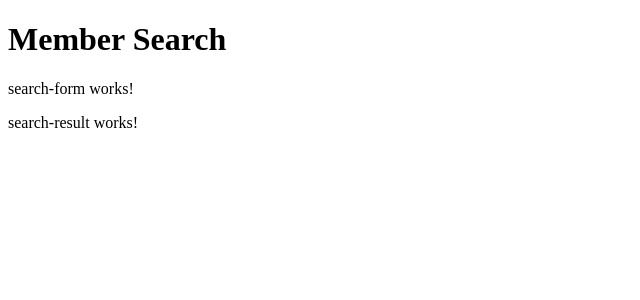
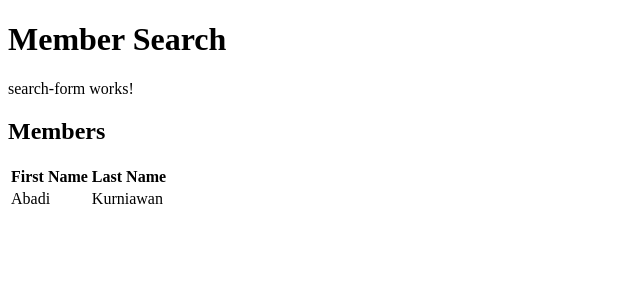
Before and after one commit to abadi199/member-system, an Angular app: page / in a window 1280 px wide. Shown: the top 300 px of the page, without its empty margins (0-640 px from the left). Built offline with nearby package versions, Linux system fonts and the light colour scheme; what @ngrx/store would draw is missing.

Commit message:
Implement member-table component

```diff
--- a/src/app/app.component.ts
+++ b/src/app/app.component.ts
@@ -1,15 +1,16 @@
-import { Component } from '@angular/core';
-import { SearchFormComponent } from './search-form/search-form.component';
-import { SearchResultComponent } from './search-result/search-result.component';
+import { Component } from "@angular/core";
+import { SearchFormComponent } from "./search-form/search-form.component";
+import { SearchResultComponent } from "./search-result/search-result.component";
+import { Member } from "./models/member";
 
 @Component({
-  selector: 'app-root',
-  template:
-  `<h1>{{title}}</h1>
+  selector: "app-root",
+  template: `<h1>{{title}}</h1>
   <search-form></search-form>
-  <search-result></search-result>
+  <app-search-result [members]="members"></app-search-result>
   `
 })
 export class AppComponent {
-  title = 'Member Search';
+  title = "Member Search";
+  members: Member[] = [{ firstName: "Abadi", lastName: "Kurniawan" }];
 }
--- /dev/null
+++ b/src/app/member-table/member-table.component.ts
@@ -0,0 +1,28 @@
+import { Component, OnInit, Input } from "@angular/core";
+import { Member } from "../models/member";
+
+@Component({
+  selector: "app-member-table",
+  template: `
+  <h2>Members</h2>
+  <table>
+    <thead>
+      <tr><th>First Name</th><th>Last Name</th></tr>
+    </thead>
+    <tbody>
+      <tr *ngFor="let member of members">
+        <td>{{member.firstName}}</td>
+        <td>{{member.lastName}}</td>
+      </tr>
+    </tbody>
+  </table>
+  `,
+  styles: []
+})
+export class MemberTableComponent implements OnInit {
+  @Input() members: Member[];
+
+  constructor() {}
+
+  ngOnInit() {}
+}
--- a/src/app/search-result/search-result.component.ts
+++ b/src/app/search-result/search-result.component.ts
@@ -1,19 +1,18 @@
-import { Component, OnInit } from '@angular/core';
+import { Component, OnInit, Input } from "@angular/core";
+import { Member } from "../models/member";
+import { MemberTableComponent } from "../member-table/member-table.component";
 
 @Component({
-  selector: 'search-result',
+  selector: "app-search-result",
   template: `
-    <p>
-      search-result works!
-    </p>
+  <app-member-table *ngIf="members.length" [members]="members"></app-member-table>
   `,
   styles: []
 })
 export class SearchResultComponent implements OnInit {
+  @Input() members: Member[] = [];
 
-  constructor() { }
+  constructor() {}
 
-  ngOnInit() {
-  }
-
+  ngOnInit() {}
 }
```
Also changed, not shown: src/app/app.module.ts (+7 -1 lines), 2 other files (tests, documents, lock files or other folders).
